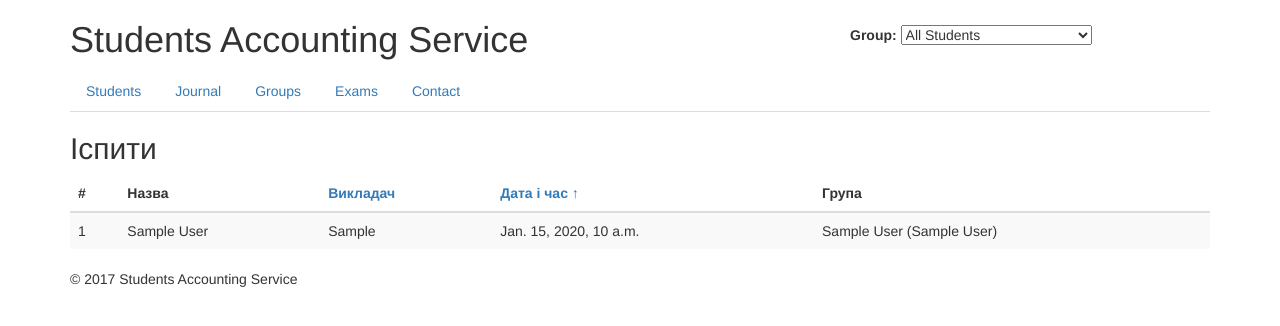
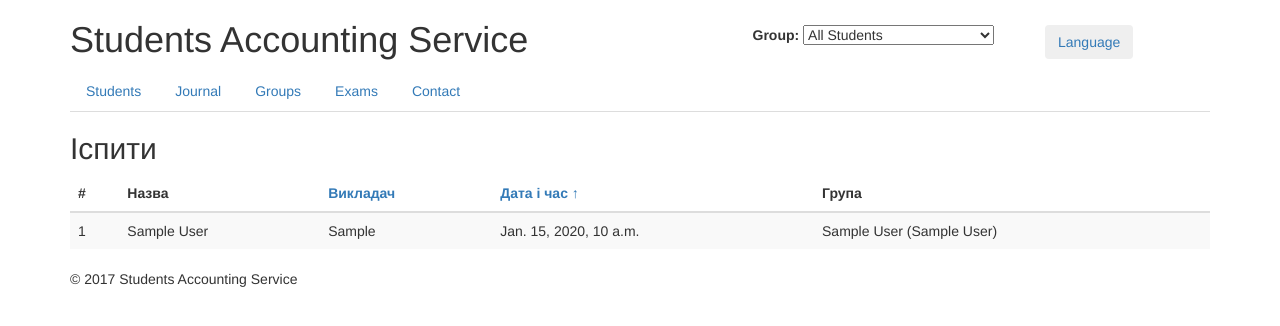
Before and after one commit to demkivroman/Students, a Django app: page /exams/ in a window 1280 px wide. Shown: the top 326 px of the page. Run offline with Django 3.2, Linux system fonts and the light colour scheme; tables that the repository leaves empty hold one stand-in row (values such as "Sample post"); some libraries are stand-ins or nearby versions.

Commit message:
Make user to switch languages

```diff
--- a/students/context_processors.py
+++ b/students/context_processors.py
@@ -1,4 +1,8 @@
 from .util import get_groups
+from django.utils import translation
 
 def groups_processor(request):
-    return {'GROUPS': get_groups(request)}
+    return {
+        'GROUPS': get_groups(request),
+        'LANGUAGE_CODE': translation.get_language()
+    }
--- a/students/static/js/main.js
+++ b/students/static/js/main.js
@@ -42,6 +42,22 @@ $("#group-selector select").change(function(event){
 return true;
 
 });
+}
+
+function initLanguageSelector(){
+    $("#lang_en").click(function(event){
+        $.cookie('current_language','en',{'path':'/','expires':365});
+   // location.reload(true);
+    return true;
+    });
+
+    //if "uk" link clicked
+
+    $("#lang_uk").click(function(event){
+        $.cookie('current_language','uk',{'path':'/','expires':365});
+   // location.reload(true);
+    return true;
+    });
 }
 
 
@@ -164,4 +180,5 @@ initGroupSelector();
 initDateFields();
 initEditStudentPage();
 initTabs();
+initLanguageSelector();
 });
--- a/students/templates/students/base.html
+++ b/students/templates/students/base.html
@@ -26,12 +26,12 @@
 <!-- Start Header-->
 <div class = "row" id = "header">
    <!-- Logo-->
-<div class = "col-xs-8">
+<div class = "col-xs-7">
 <h1>{% trans "Students Accounting Service " %}</h1>
 </div>
 
    <!-- Group Selector-->
-<div class = "col-xs-4" id = "group-selector" style = "margin-top: 25px">
+<div class = "col-xs-3" id = "group-selector" style = "margin-top: 25px">
   <strong>{% trans "Group:" %}</strong>
   <select>
     <option value = "">{% trans "All Students" %}</option>
@@ -39,11 +39,23 @@
     <option value="{{group.id}}" {% if group.selected %} selected="1"{% endif %}>
     {{group.title}}{% if group.leader %}, {{group.leader}}{% endif %}</option>
     {% endfor %}
-  <select>
+  </select>
+</div>
+
+<div class = "col-xs-2" style = "margin-top: 25px">
+    <div class="dropdown">
+  <button class="btn btn-secondary dropdown-toggle" type="button" id="dropdownMenuButton" data-toggle="dropdown" aria-haspopup="true" aria-expanded="false" style="color:#337ab7">
+    {% trans "Language" %}
+  </button>
+  <div class="dropdown-menu" aria-labelledby="dropdownMenuButton">
+    <a class="dropdown-item" id="lang_en" href="{% url 'language' %}">{% trans "en" %}</a>
+    <a class="dropdown-item" id="lang_uk" href="{% url 'language' %}">{% trans "uk" %}</a>
+  </div>
 </div>
 </div>
+
+</div>
  <!-- End Header-->
-
 {% block navigation %}
 <!-- Start SubHeader-->
 <div class = "row" id = "sub-header">
--- a/studentsdb/urls.py
+++ b/studentsdb/urls.py
@@ -22,6 +22,7 @@ from students.views import groups
 from students.views import journal
 from students.views import stud_test
 from students.views import exams
+from students.views import language
 from students.views.contact_admin import ContactView
 from students.views.students import StudentUpdateView,StudentDeleteView
 from students.views.groups import GroupDeleteView
@@ -40,6 +41,7 @@ urlpatterns = [
     url(r'^students/add$',students.students_add, name='students_add'),
     url(r'^students/(?P<pk>\d+)/edit/$',StudentUpdateView.as_view(),name='students_edit'),
     url(r'^students/(?P<pk>\d+)/delete/$',StudentDeleteView.as_view(),name='students_delete'),
+    url(r'^language/$',language.switch_lang, name='language'),
 
     url(r'^test$',stud_test.students_test, name='test'),
 #Groups url
```
Also changed, not shown: 1 other file.
